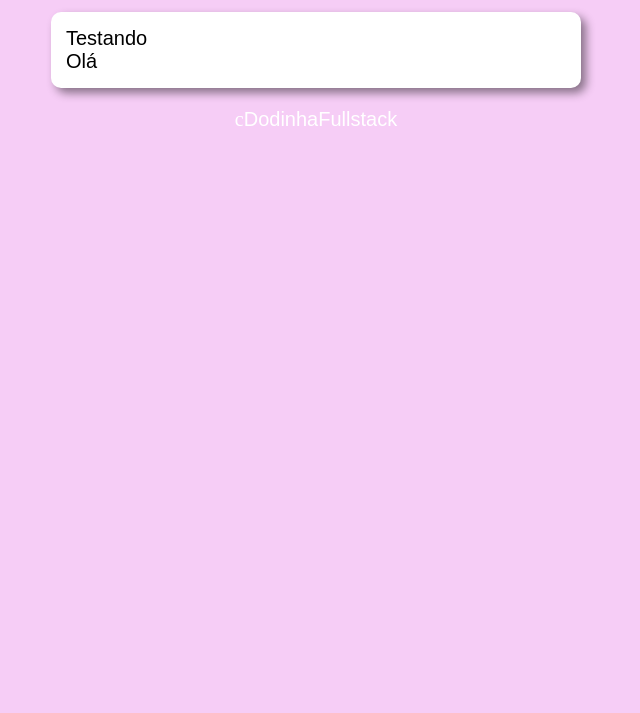
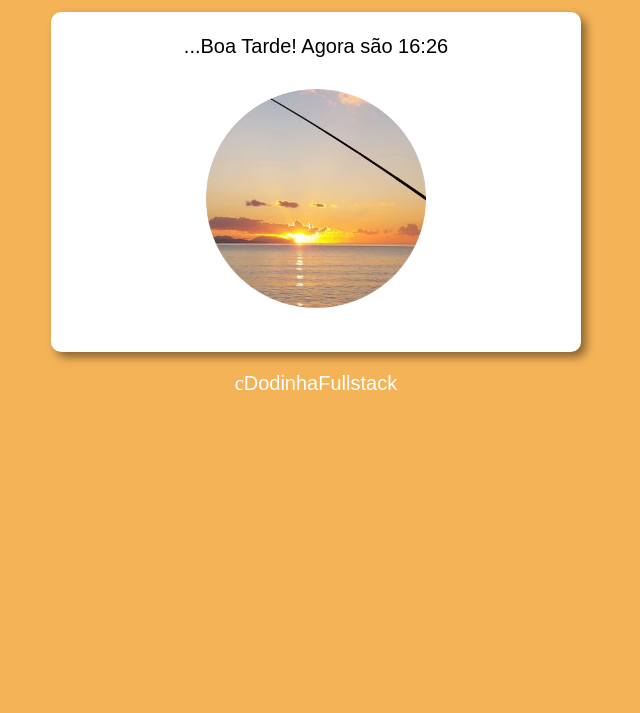
Before and after one commit to melastronauta/dodinha.net.br, a plain HTML site: page horacerta/html/index.html in a window 1280 px wide. Shown: the part 87-800 px from the top of the page, without its empty margins (324-964 px from the left). Drawn offline with Linux system fonts and the light colour scheme; a web font is replaced by a local one.

Commit message:
corrigindo tudo

```diff
--- a/horacerta/html/estilo.css
+++ b/horacerta/html/estilo.css
@@ -32,6 +32,11 @@ section {
     box-shadow: 5px 5px 10px rgba(0, 0, 0, 0.452);
 }
 
+div {
+    text-align: center;
+    padding: 8px;
+}
+
 footer {
     color: white;
     text-align: center;
--- a/horacerta/html/index.html
+++ b/horacerta/html/index.html
@@ -4,26 +4,28 @@
     <meta charset="UTF-8">
     <meta http-equiv="X-UA-Compatible" content="IE=edge">
     <meta name="viewport" content="width=device-width, initial-scale=1.0">
-    <title>Modelo</title>
+    <link rel="shortcut icon" href="crazy.ico" type="image/x-icon">
+    <title>DodinhaFullstack</title>
     <link rel="stylesheet" href="estilo.css">
 </head>
-<body>
+<body onload="carregar()" >
     <header>
-        <h1>Identificador</h1>
+        <h1>Hora do dia</h1>
+
     </header>
     <section>
-        <div>
-            Testando
+        <div id="msg">
+
         </div>
-        <div>
-            Olá
+        <div id="foto">
+            <img id="imagem" src="image/manha.png" alt="Foto do dia">
+
         </div>
 
     </section>
     <footer>
         <p> <span class="cc">c</span>DodinhaFullstack</p>
     </footer>
-    </footer>
     <script src="script.js"></script>
 </body>
 </html>
--- a/horacerta/html/script.js
+++ b/horacerta/html/script.js
@@ -1 +1,25 @@
-var a = 2
+function carregar() {
+    var msg = window.document.getElementById('msg')
+    var img = window.document.getElementById('imagem')
+    var data = new Date()
+    var hora = data.getHours()
+    var minuto = data.getMinutes()
+   // msg.innerHTML = `Agora são ${hora}:${minuto}`
+    if (hora >= 0 && hora < 12){
+        //bom dia
+        msg.innerHTML += `Bom dia! Agora são ${hora}:${minuto}`
+        img.src = 'image/manha.png'
+        document.body.style.background = '#fe9949'
+    } else if (hora >= 12 && hora < 18){
+        //boa tarde
+        msg.innerHTML += `...Boa Tarde! Agora são ${hora}:${minuto}`
+        img.src = 'image/tarde.png'
+        document.body.style.background = '#f4b357'
+    } else {
+        msg.innerHTML += `...Boa Noite! Agora são ${hora}:${minuto}`
+        img.src = 'image/noite.png'
+        document.body.style.background = '#003261'
+    }
+
+
+}
```
Also changed, not shown: horacerta/html/crazy.ico (added), horacerta/html/image/araucaria.png (added), horacerta/html/image/casinha.png (added), horacerta/html/image/cavalo.png (added), horacerta/html/image/manha.png (added), horacerta/html/image/noite.png (added), horacerta/html/image/nuvens.png (added), horacerta/html/image/pedra.png (added), horacerta/html/image/porteira.png (added), horacerta/html/image/tarde.png (added).
